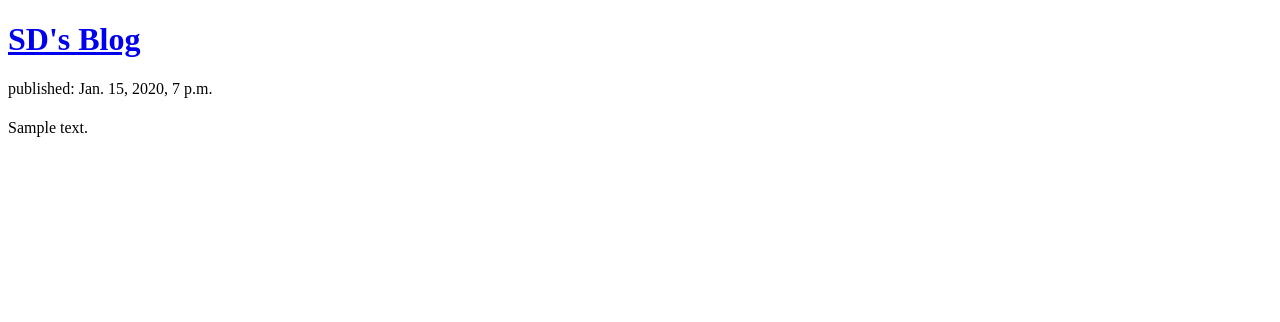
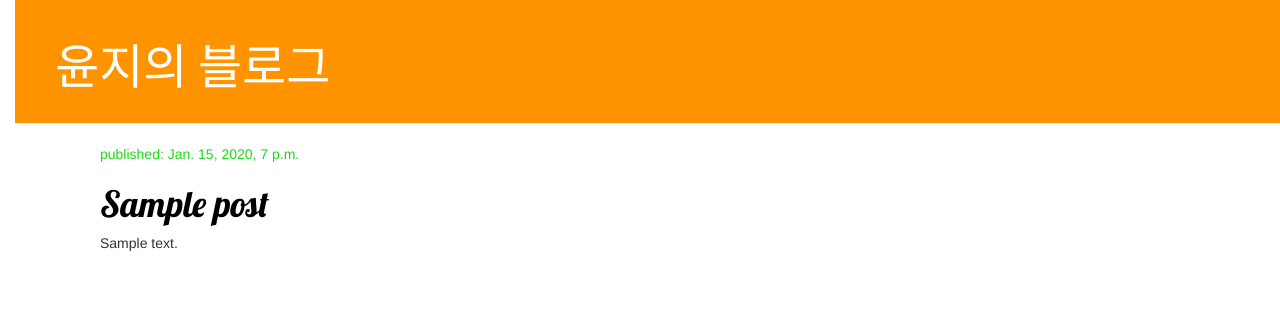
Before and after one commit to raniachoi/my-first-blog, a Django app: template blog/templates/blog/post_list.html in a window 1280 px wide. Shown: the top 322 px of the page. Run offline with Django 3.2, Linux system fonts and the light colour scheme; the template is opened without the code that fills it: values that come from a table or form of the project are taken from there, others are empty; tables that the repository leaves empty hold one stand-in row (values such as "Sample post"); some libraries are stand-ins or nearby versions.

Commit message:
Added view and template for detailed blog post as well as CSS for the site.

```diff
--- /dev/null
+++ b/blog/static/css/blog.css
@@ -0,0 +1,60 @@
+h1 a {
+    color: #FCA205;
+    font-family: 'Lobster';
+}
+
+body {
+    padding-left: 15px;
+}
+
+.page-header {
+    background-color: #ff9400;
+    margin-top: 0;
+    padding: 20px 20px 20px 40px;
+}
+
+.page-header h1, .page-header h1 a, .page-header h1 a:visited, .page-header h1 a:active{
+    color: #ffffff;
+    font-size: 36pt;
+    text-decoration: none;
+}
+
+.page-header h1 a:hover{
+     color:#FF00DD
+}
+
+.content {
+    margin-left: 70px;
+
+}
+
+h1, h2, h3, h4 {
+    font-family: 'Lobster', cursive;
+}
+
+.date {
+    color: #1DDB16;
+}
+
+.save {
+    float: right;
+}
+
+.post-form textarea, .post-form input {
+    width: 100%;
+}
+
+.top-menu, .top-menu:hover, .top-menu:visited {
+    color: #ffffff;
+    float: right;
+    font-size: 26pt;
+    margin-right: 20px;
+}
+
+.post {
+    margin-bottom: 70px;
+}
+
+.post h1 a, .post h1 a:visited {
+    color: #000000;
+}
--- /dev/null
+++ b/blog/templates/blog/base.html
@@ -0,0 +1,29 @@
+
+<!DOCTYPE html>
+<html lang="en">
+{% load staticfiles %}
+
+<html>
+    <head>
+        <link href="//fonts.googleapis.com/css?family=Lobster&subset=latin,latin-ext" rel="stylesheet" type="text/css">
+        <meta charset="UTF-8">
+        <title>윤지블로그</title>
+        <link rel="stylesheet" href="//maxcdn.bootstrapcdn.com/bootstrap/3.2.0/css/bootstrap.min.css">
+        <link rel="stylesheet" href="//maxcdn.bootstrapcdn.com/bootstrap/3.2.0/css/bootstrap-theme.min.css">
+
+        <link rel="stylesheet" href="{% static 'css/blog.css' %}">
+    </head>
+<body>
+    <div class="page-header">
+        <h1><a href="/">윤지의 블로그</a></h1>
+    </div>
+    <div class="content container">
+        <div class="row">
+            <div class="col-md-8">
+            {% block content %}
+            {% endblock %}
+            </div>
+        </div>
+    </div>
+</body>
+</html>
--- a/blog/templates/blog/post_list.html
+++ b/blog/templates/blog/post_list.html
@@ -1,24 +1,13 @@
-<!DOCTYPE html>
-<html lang="en">
-<head>
-    <meta charset="UTF-8">
-    <title>Rania's Blog</title>
-</head>
-<body>
-<div>
-            <h1><a href="http://blog.naver.com/eurimc777">SD's Blog</a></h1>
-        </div>
+{% extends 'blog/base.html' %}
 
-        <div>
-            {% for post in posts %}
-                <div>
-                    <p>published: {{ post.published_date }}</p>
-                    <h1><a hred="">{{ post.tile}}</a></h1>
+{% block content %}
+{% for post in posts %}
+                <div class="post">
+                    <div class="date">
+                        <p>published: {{ post.published_date }}</p>
+                    </div>
+                    <h1><a href="{% url 'post_detail' pk=post.pk %}">{{ post.title }}</a></h1>
                     <p>{{ post.text|linebreaksbr }}</p>
                 </div>
-
             {% endfor %}
-        </div>
-
-</body>
-</html>
+{% endblock %}
--- a/blog/urls.py
+++ b/blog/urls.py
@@ -3,4 +3,5 @@ from . import views
 
 urlpatterns = [
     url(r'^$', views.post_list, name='post_list'),
+url(r'^post/(?P<pk>\d+)/$', views.post_detail, name='post_detail'),
 ]
--- a/blog/views.py
+++ b/blog/views.py
@@ -1,7 +1,12 @@
 from django.shortcuts import render
 from django.utils import timezone
 from .models import Post
+from django.shortcuts import render, get_object_or_404
 
 def post_list(request):
     posts = Post.objects.filter(published_date__lte=timezone.now()).order_by('published_date')
     return render(request, 'blog/post_list.html', {'posts': posts})
+
+def post_detail(request, pk):
+    post = get_object_or_404(Post, pk=pk)
+    return render(request, 'blog/post_detail.html', {'post': post})
```
Also changed, not shown: blog/templates/blog/post_detail.html (added, +17 -0 lines).
